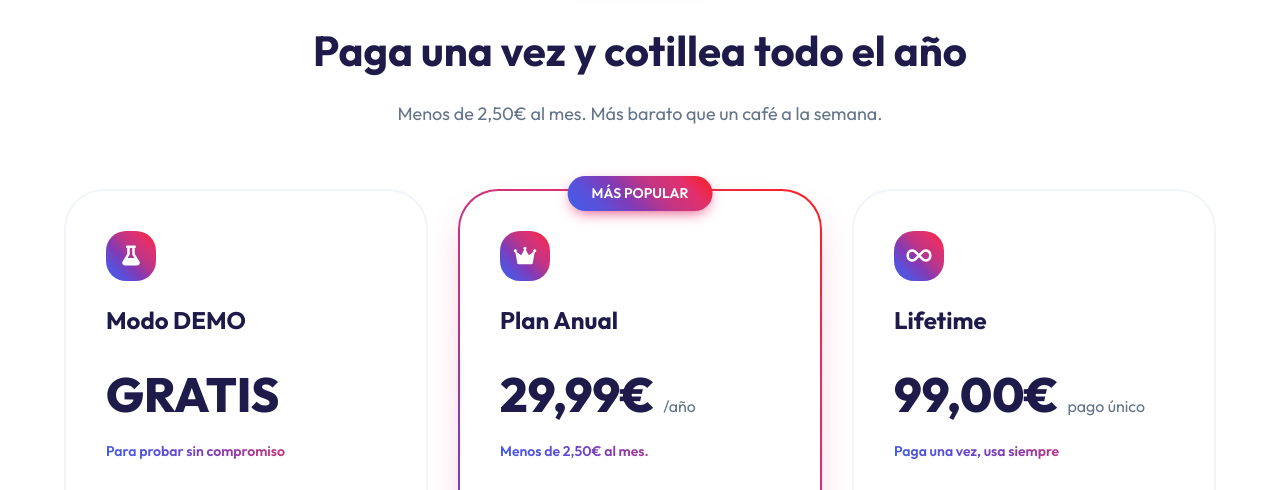
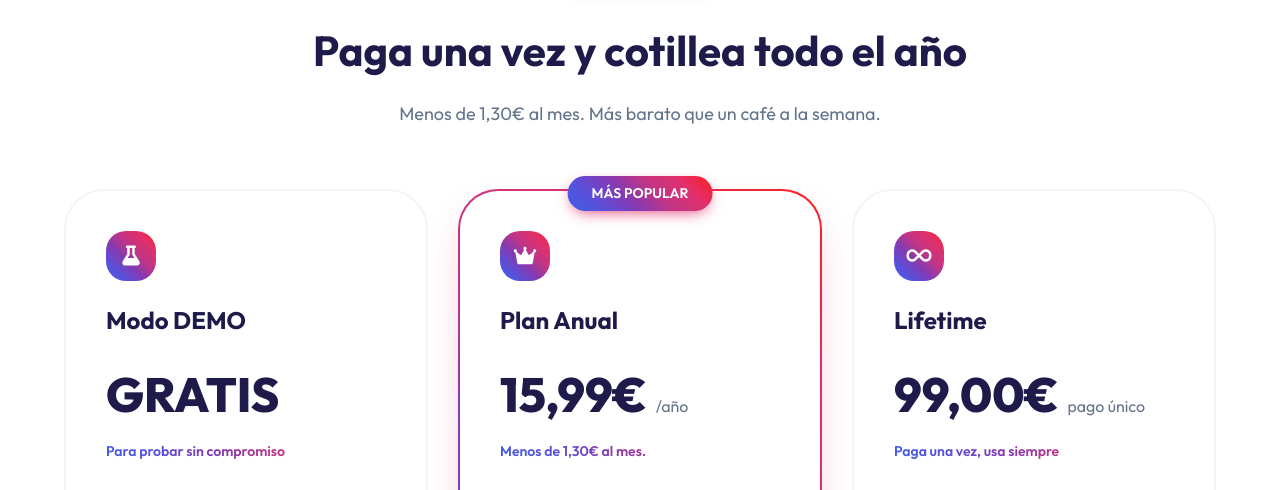
Before and after one commit to johncampg12-afk/ig-analyzer-backend, a website: page index.html in a window 1280 px wide. Shown: the part 2197-2687 px from the top of the page. Drawn offline with Linux system fonts and the light colour scheme.

Commit message:
New price

```diff
--- a/index.html
+++ b/index.html
@@ -1216,7 +1216,7 @@
           <i class="fas fa-tag"></i> Precios claros
         </div>
         <h2 class="section-title">Paga una vez y cotillea todo el año</h2>
-        <p class="section-subtitle">Menos de 2,50€ al mes. Más barato que un café a la semana.</p>
+        <p class="section-subtitle">Menos de 1,30€ al mes. Más barato que un café a la semana.</p>
       </div>
 
       <div class="pricing-grid">
@@ -1248,8 +1248,8 @@
             <i class="fas fa-crown"></i>
           </div>
           <h3>Plan Anual</h3>
-          <div class="price">29,99€ <span>/año</span></div>
-          <div class="price-description">Menos de 2,50€ al mes.</div>
+          <div class="price">15,99€ <span>/año</span></div>
+          <div class="price-description">Menos de 1,30€ al mes.</div>
 
           <ul class="pricing-features">
             <li><i class="fas fa-check-circle"></i> Análisis ilimitados</li>
```
